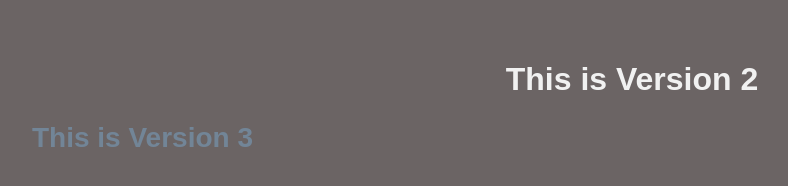
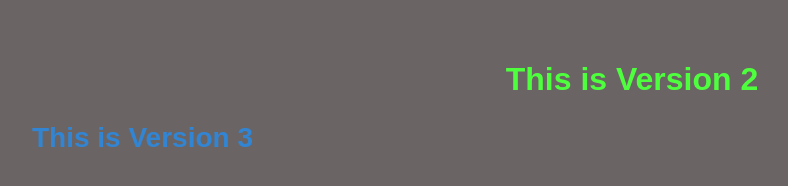
Before and after one commit to Jawwadsasoli/Testing_git, a plain HTML site: page index.html in a window 1280 px wide. Shown: the whole page, without its empty margins (8-796 px from the left). Drawn offline with Linux system fonts and the light colour scheme.

Commit message:
Further Styling

```diff
--- a/style.css
+++ b/style.css
@@ -7,13 +7,13 @@ body {
 }
 
 h1 {
-    color: #f1f1f1;
+    color: #4eff3e;
     font-size: 2em;
     text-align: center;
 }
 
 h2 {
-    color: #728597;
+    color: #3285d3;
     font-size: 1.75em;
 }
 
```
